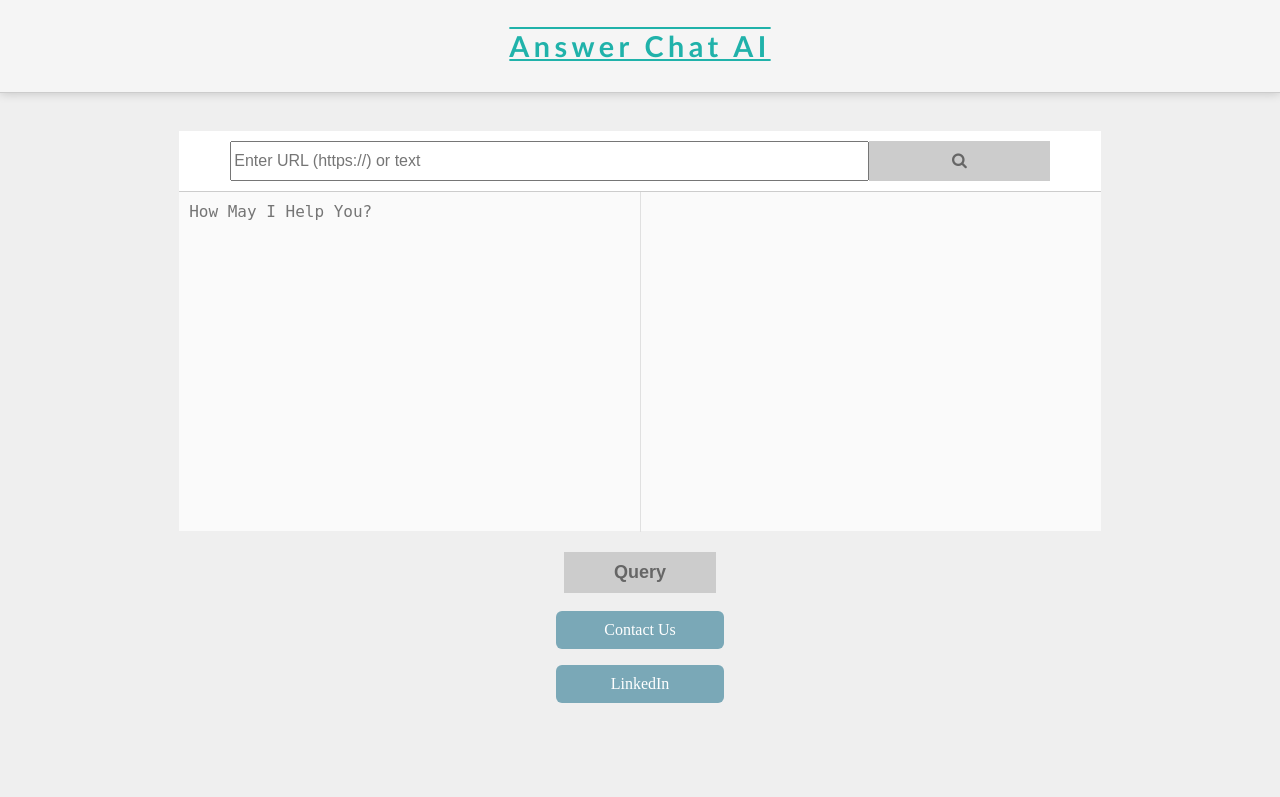
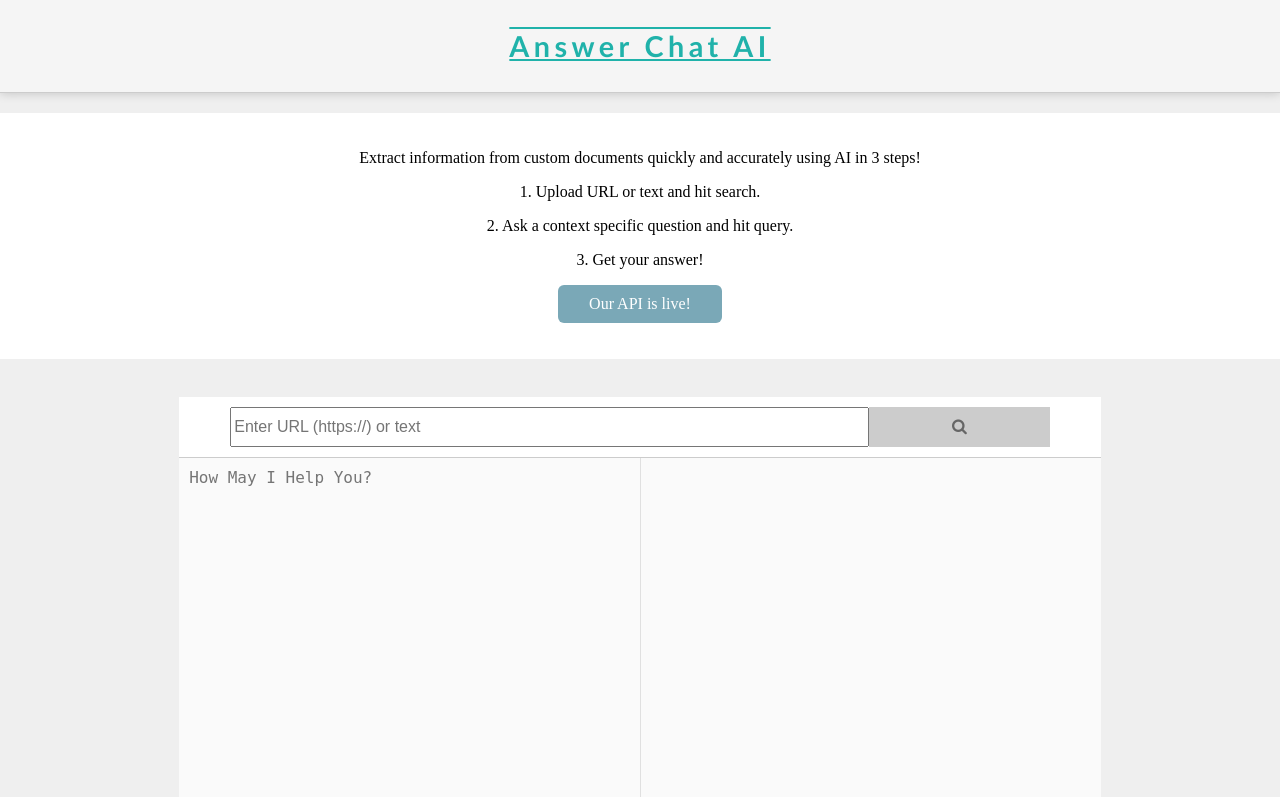
Before and after one commit to skandavivek/web-qa, a Flask app: page / in a window 1280 px wide. Shown: the top 797 px of the page. Before the commit the page ends 703 px from the top, so only its background shows below. Run offline with Flask 3, Linux system fonts and the light colour scheme; some libraries are stand-ins or nearby versions.

Commit message:
adding API and explanations on usage

```diff
--- a/static/assets/css/style.css
+++ b/static/assets/css/style.css
@@ -210,3 +210,13 @@
   /* margin-top:0px;
   margin-left:470px; */
 }
+
+/* Add a card effect for articles */
+.card {
+  background-color: white;
+  padding: 20px;
+  margin-top: 20px;
+  justify-content: center;
+  text-align: center;
+
+}
--- a/templates/index.html
+++ b/templates/index.html
@@ -7,7 +7,8 @@
     <meta property="og:image" content="https://i.imgur.com/A4tQ1UX.png"/>
     <meta property='og:image:width' content='1200' />
     <meta property='og:image:height' content='627' />
-    <meta property="og:description" content="QA bot using GPT to answer questions and extract key knowledge from custom text "/>
+    <meta property="og:description" content="The arrival of ChatGPT ushers in a new era of search engines for custom documents.
+    Our QA bot uses GPT to answer questions and extract key knowledge from custom text, finding those needles in haystacks."/>
     <meta name="viewport" content="width=device-width, initial-scale=1">
     <link rel="stylesheet" href="../static/assets/css/style.css">
     <link rel="stylesheet" href="https://cdnjs.cloudflare.com/ajax/libs/font-awesome/4.7.0/css/font-awesome.min.css">
@@ -21,6 +22,19 @@
             </p>
         </div>
     </div>
+    <div class="card">
+        <!-- <h2>TITLE HEADING</h2>
+        <h5>Title description, Sep 2, 2017</h5> -->
+        <p>Extract information from custom documents quickly and accurately using AI in 3 steps! </p>
+        <p>1. Upload URL or text and hit search.</p>
+
+        <p></p>2. Ask a context specific question and hit query.</p>
+
+        <p>3. Get your answer!</p>
+        <p><a href="https://rapidapi.com/skandavivek/api/chatgpt-powered-question-answering-over-documents" class="buttonb">Our API is live!</a></p>
+
+    </div>
+
     <div class="block1">
         <div class="secondmain">
             <div class="thirdmain">
@@ -47,6 +61,9 @@
     <script src="../static/assets/js/main.js"></script>
 
 
+
+
+
 </body>
 
 </html>
```
